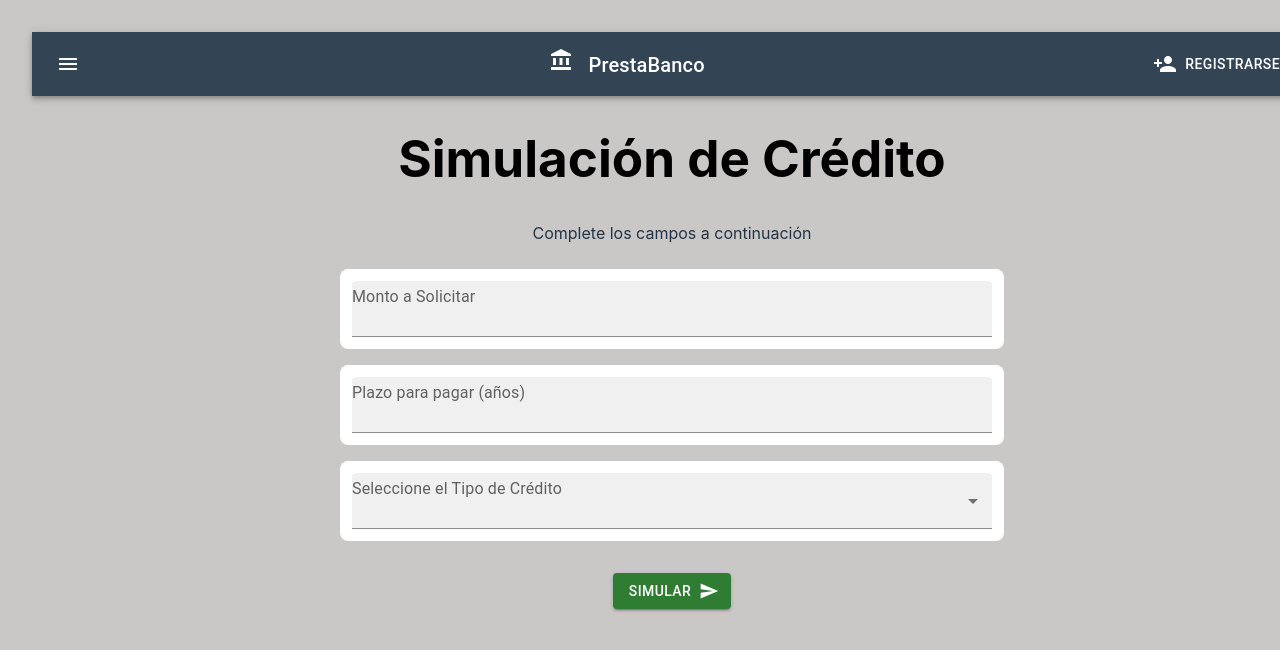
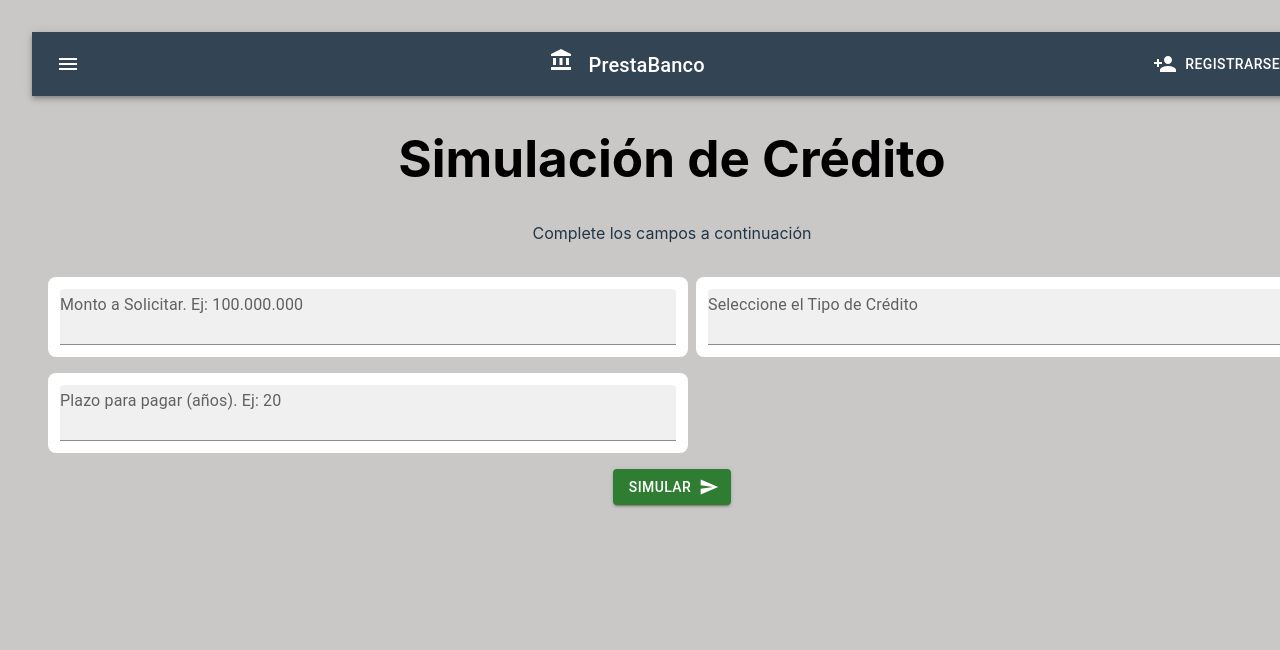
Before and after one commit to Agustin-Vera/Pep3_Tingeso, a React (Vite) app in the folder mortgageloan-frontend/: page /creditApplication/simulate in a window 1280 px wide. Shown: the top 650 px of the page. Built offline with nearby package versions, Linux system fonts and the light colour scheme.

Commit message:
feat: add commons inputs and alert and change details in simulateCredit component

```diff
--- a/mortgageloan-frontend/index.html
+++ b/mortgageloan-frontend/index.html
@@ -2,9 +2,9 @@
 <html lang="en">
   <head>
     <meta charset="UTF-8" />
-    <link rel="icon" type="image/svg+xml" href="/vite.svg" />
+    <link rel="icon" type="image/png" href="/dist/banco.png" />
     <meta name="viewport" content="width=device-width, initial-scale=1.0" />
-    <title>Vite + React</title>
+    <title>Presta Banco</title>
   </head>
   <body data-bs-theme="dark">
     <div id="root"></div>
--- a/mortgageloan-frontend/src/components/CreditConditionsView.jsx
+++ b/mortgageloan-frontend/src/components/CreditConditionsView.jsx
@@ -29,18 +29,9 @@ const CreditConditionsView = ({ id }) => {
     <>
       {type && (
         <>
-          <Typography variant="h6" component="h3" gutterBottom>
-            Tasa de Interés (anual): {interestRate}%
-          </Typography>
-          <h3>Tasa de Interés (anual): {interestRate}%</h3>
-          <h3>
-            Monto Máximo Financiamiento: {maximumFinancing}% del valor de la
-            propiedad
-          </h3>
-          <h3>Plazo Máximo: {maxTerm} años</h3>
           <Box
             sx={{
-              bgcolor: "#435", // Color de fondo
+              bgcolor: "#fff", // Color de fondo
               p: 3, // Padding interno
               borderRadius: 2, // Bordes redondeados
               boxShadow: 2, // Sombra para darle profundidad
--- a/mortgageloan-frontend/src/components/SimulateCredit.jsx
+++ b/mortgageloan-frontend/src/components/SimulateCredit.jsx
@@ -1,19 +1,12 @@
 import { useState } from "react";
 import creditApplicationService from "../services/creditApplicationService";
-import mortgageLoanCondition from "../services/mortgageLoanCondition";
-import {
-  Alert,
-  Box,
-  Button,
-  FormControl,
-  InputLabel,
-  MenuItem,
-  Select,
-  TextField,
-} from "@mui/material";
-import CreditConditionsView from "./CreditConditionsView";
+import { Alert, Box, Button, Backdrop } from "@mui/material";
+import CustomTextField from "./common/inputs/CustomTextField";
+import CustomSelect from "./common/inputs/CustomSelect";
 import SendIcon from "@mui/icons-material/Send";
 import { useNavigate } from "react-router-dom";
+import CreditConditionsView from "./CreditConditionsView";
+import SeverityAlert from "./common/alerts/SeverityAlert";
 
 const SimulateCredit = () => {
   const navigate = useNavigate();
@@ -22,115 +15,99 @@ const SimulateCredit = () => {
   const [term, setTerm] = useState("");
   const [monthlyInstallment, setMonthlyInstallment] = useState("");
 
+  const [severityAlert, setSeverityAlert] = useState(false);
+  const [severity, setSeverity] = useState("");
+  const [alertMessage, setAlertMessage] = useState("");
+
   const simulateCreditApplication = (e) => {
     e.preventDefault();
+
+    if (amount > 0 && term > 0 && type) {
       creditApplicationService
         .simulate(amount, term, type)
         .then((response) => {
-        console.log("Simulación de Crédito:", response.data);
           setMonthlyInstallment(Number(response.data).toLocaleString("es-CL"));
+          setSeverityAlert(true);
+          setSeverity("success");
+          setAlertMessage(
+            `Simulación exitosa. La cuota mensual es de $${Number(
+              response.data
+            ).toLocaleString("es-CL")} pesos.`
+          );
         })
         .catch((error) => {
-        console.log("Error al simular la solicitud de crédito", error);
+          console.error("Error al simular la solicitud de crédito", error);
           alert("Error al simular la solicitud de crédito");
         });
+    } else {
+      setSeverity("error");
+      setSeverityAlert(true);
+      setAlertMessage(
+        "Error, ingrese valores válidos en los campos solicitados"
+      );
+    }
   };
+
+  const creditOptions = [
+    { value: 1, label: "Primera Vivienda" },
+    { value: 2, label: "Segunda Vivienda" },
+    { value: 3, label: "Propiedades Comerciales" },
+    { value: 4, label: "Remodelación" },
+  ];
 
   return (
     <>
       <h1>Simulación de Crédito</h1>
       <p>Complete los campos a continuación</p>
+      <Box sx={{ display: "flex", gap: 2, flexDirection: "row" }}>
         <Box
           component="form"
-        sx={{
-          "& > :not(style)": {
-            m: 1,
-            width: "50%",
-            bgcolor: "#fff",
-            p: 1.5,
-            borderRadius: 2,
-          },
-        }}
           noValidate
           autoComplete="off"
+          sx={{ p: 1, flex: 1 }}
         >
-        <TextField
+          <CustomTextField
+            label="Monto a Solicitar. Ej: 100.000.000"
             value={amount}
-          id="filled-basic"
-          label="Monto a Solicitar"
-          variant="filled"
             onChange={(e) => setAmount(e.target.value)}
+            type="number"
+            error={amount < 0}
           />
-        <TextField
+          <CustomTextField
+            label="Plazo para pagar (años). Ej: 20"
             value={term}
-          id="filled-basic"
-          label="Plazo para pagar (años)"
-          variant="filled"
+            type="number"
+            error={term < 0}
             onChange={(e) => setTerm(e.target.value)}
           />
-        <FormControl fullWidth variant="filled">
-          <InputLabel id="demo-simple-select-filled-label">
-            Seleccione el Tipo de Crédito
-          </InputLabel>
-          <Select
-            labelId="demo-simple-select-filled-label"
-            id="demo-simple-select-filled"
+        </Box>
+        <Box sx={{ p: 1, flex: 1 }}>
+          <CustomSelect
+            label="Seleccione el Tipo de Crédito"
             value={type}
-            onChange={(e) => {
-              setType(e.target.value);
-            }}
-          >
-            <MenuItem value="">
-              <em>Selecciona una opción</em>
-            </MenuItem>
-            <MenuItem value={1}>Primera Vivienda</MenuItem>
-            <MenuItem value={2}>Segunda Vivienda</MenuItem>
-            <MenuItem value={3}>Propiedades Comerciales</MenuItem>
-            <MenuItem value={4}>Remodelación</MenuItem>
-          </Select>
-        </FormControl>
+            onChange={(e) => setType(e.target.value)}
+            options={creditOptions}
+          />
+          <CreditConditionsView id={type} />
         </Box>
-      <br />
-
-      <CreditConditionsView id={type} />
-
+      </Box>
       <Button
         color="success"
         variant="contained"
         endIcon={<SendIcon />}
-        onClick={(e) => simulateCreditApplication(e)}
+        onClick={simulateCreditApplication}
       >
         Simular
       </Button>
-      <br />
-      {monthlyInstallment && (
-        <>
-          <Box
-            sx={{
-              position: "fixed", // Superposición
-              top: "5%", // Posición desde la parte superior
-              left: "50%", // Centrar horizontalmente
-              transform: "translate(-50%, 0)", // Ajuste al centro
-              zIndex: 1300, // Prioridad para estar encima
-            }}
-          >
-            <Alert
-              severity="success"
-              action={
-                <Button color="inherit" size="small">
-                  Aceptar
-                </Button>
-              }
-            >
-              Simulación exitosa, la cuota mensual es de ${monthlyInstallment}{" "}
-              pesos
-            </Alert>
-          </Box>
-          <h2>Resultados</h2>
-          <h3>Cuota mensual: ${monthlyInstallment} pesos</h3>
-        </>
-      )}
+
+      <SeverityAlert
+        open={severityAlert}
+        onClose={() => setSeverityAlert(false)}
+        severity={severity}
+        message={alertMessage}
+      ></SeverityAlert>
     </>
   );
 };
+
 export default SimulateCredit;
--- /dev/null
+++ b/mortgageloan-frontend/src/components/common/alerts/SeverityAlert.jsx
@@ -0,0 +1,22 @@
+import { Alert, Backdrop, Button } from "@mui/material";
+
+const SeverityAlert = ({ open, onClose, severity, message }) => {
+  return (
+    <Backdrop open={open} onClick={onClose}>
+      <Alert
+        severity={severity}
+        action={
+          onClose && (
+            <Button color="inherit" size="small" onClick={onClose}>
+              Aceptar
+            </Button>
+          )
+        }
+        onClick={onClose}
+      >
+        {message}
+      </Alert>
+    </Backdrop>
+  );
+};
+export default SeverityAlert;
--- /dev/null
+++ b/mortgageloan-frontend/src/components/common/inputs/CustomSelect.jsx
@@ -0,0 +1,31 @@
+import { FormControl, InputLabel, Select, MenuItem } from "@mui/material";
+
+const CustomSelect = ({ label, value, onChange, options }) => {
+  return (
+    <FormControl
+      fullWidth
+      variant="filled"
+      sx={{
+        m: 1,
+        width: "100%",
+        bgcolor: "#fff",
+        p: 1.5,
+        borderRadius: 2,
+      }}
+    >
+      <InputLabel>{label}</InputLabel>
+      <Select value={value} onChange={onChange}>
+        <MenuItem value="">
+          <em>Selecciona una opción</em>
+        </MenuItem>
+        {options.map((option) => (
+          <MenuItem key={option.value} value={option.value}>
+            {option.label}
+          </MenuItem>
+        ))}
+      </Select>
+    </FormControl>
+  );
+};
+
+export default CustomSelect;
--- /dev/null
+++ b/mortgageloan-frontend/src/components/common/inputs/CustomTextField.jsx
@@ -0,0 +1,25 @@
+import { TextField } from "@mui/material";
+
+const CustomTextField = ({ label, value, onChange, type = "text", error }) => {
+  return (
+    <TextField
+      id="outlined-error"
+      error={error}
+      value={value}
+      label={label}
+      variant="filled"
+      type={type}
+      helperText={error ? "Ingrese una entrada válida" : ""}
+      onChange={onChange}
+      sx={{
+        m: 1,
+        width: "100%",
+        bgcolor: "#fff",
+        p: 1.5,
+        borderRadius: 2,
+      }}
+    />
+  );
+};
+
+export default CustomTextField;
```
Also changed, not shown: mortgageloan-frontend/src/components/common/buttons/SendButton.jsx (added). Lines whose indentation alone changed are shown as unchanged.
